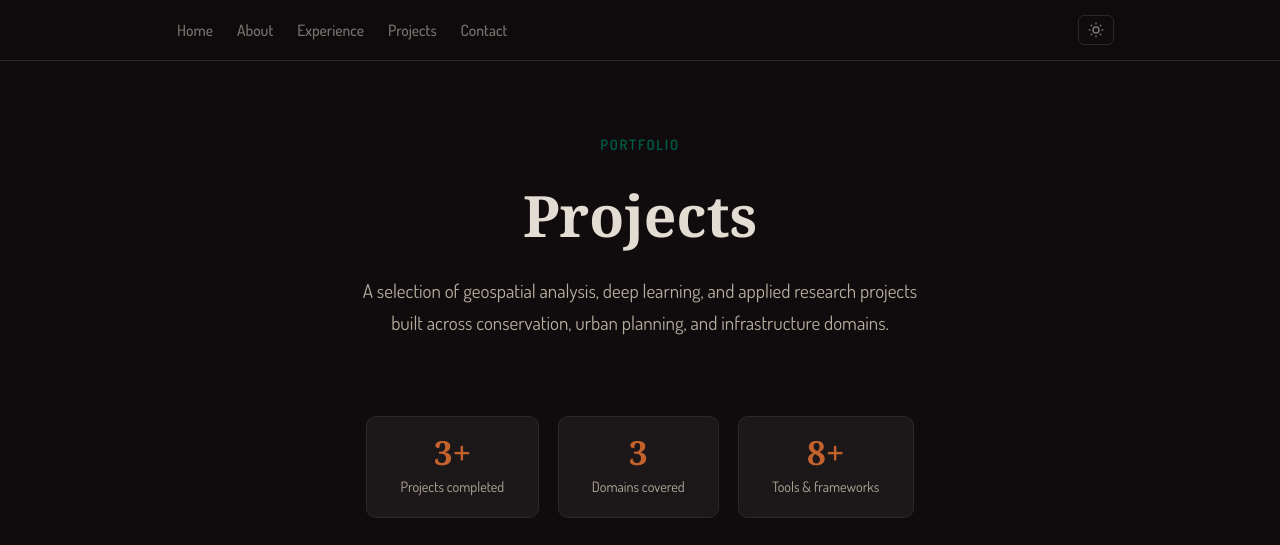
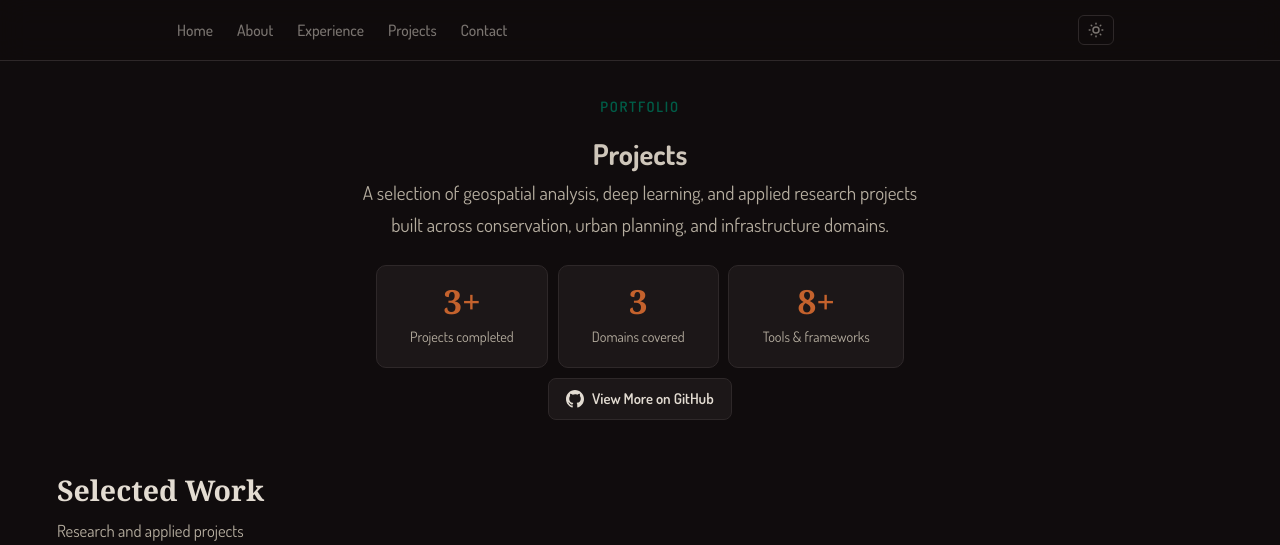
Before and after one commit to joyceonyango/joyceonyango.github.io, a Jekyll site: the page built from _pages/projects.html, in a window 1280 px wide and 1400 px high. Shown: the top 545 px of the window. Built offline with Jekyll 4.4.1, drawn with Linux system fonts in a browser that asks for light colours; some web fonts are replaced.

Commit message:
Deploy portfolio website

```diff
--- a/_layouts/projects.html
+++ b/_layouts/projects.html
@@ -11,7 +11,7 @@ main {
 
 /* ── Page hero ─────────────────────────────────────────── */
 .page-hero {
-  padding: 3.5rem 0 2rem;
+  padding: 1.5rem 0 0.75rem;
   text-align: center;
 }
 .page-hero .eyebrow {
@@ -45,7 +45,8 @@ main {
   gap: 1rem;
   justify-content: center;
   flex-wrap: wrap;
-  margin: 2rem 0 1.5rem;
+  margin: 0.5rem 0 0.5rem;
+  gap: 0.5rem;
 }
 .stat-card {
   background: var(--surface-2);
--- a/_pages/projects.html
+++ b/_pages/projects.html
@@ -7,7 +7,7 @@ description: Geospatial data science projects and portfolio work by Joyce Onyang
 
 <div class="page-hero">
   <span class="eyebrow">Portfolio</span>
-  <h1>Projects</h1>
+  <h2>Projects</h2>
   <p>A selection of geospatial analysis, deep learning, and applied research projects built across conservation, urban planning, and infrastructure domains.</p>
 </div>
 
@@ -36,7 +36,7 @@ description: Geospatial data science projects and portfolio work by Joyce Onyang
 
 <section>
   <div class="section-header">
-    <h2 class="section-title">Selected Work</h2>
+    <h3 class="section-title">Selected Work</h3>
     <p class="section-sub">Research and applied projects</p>
   </div>
 
```
